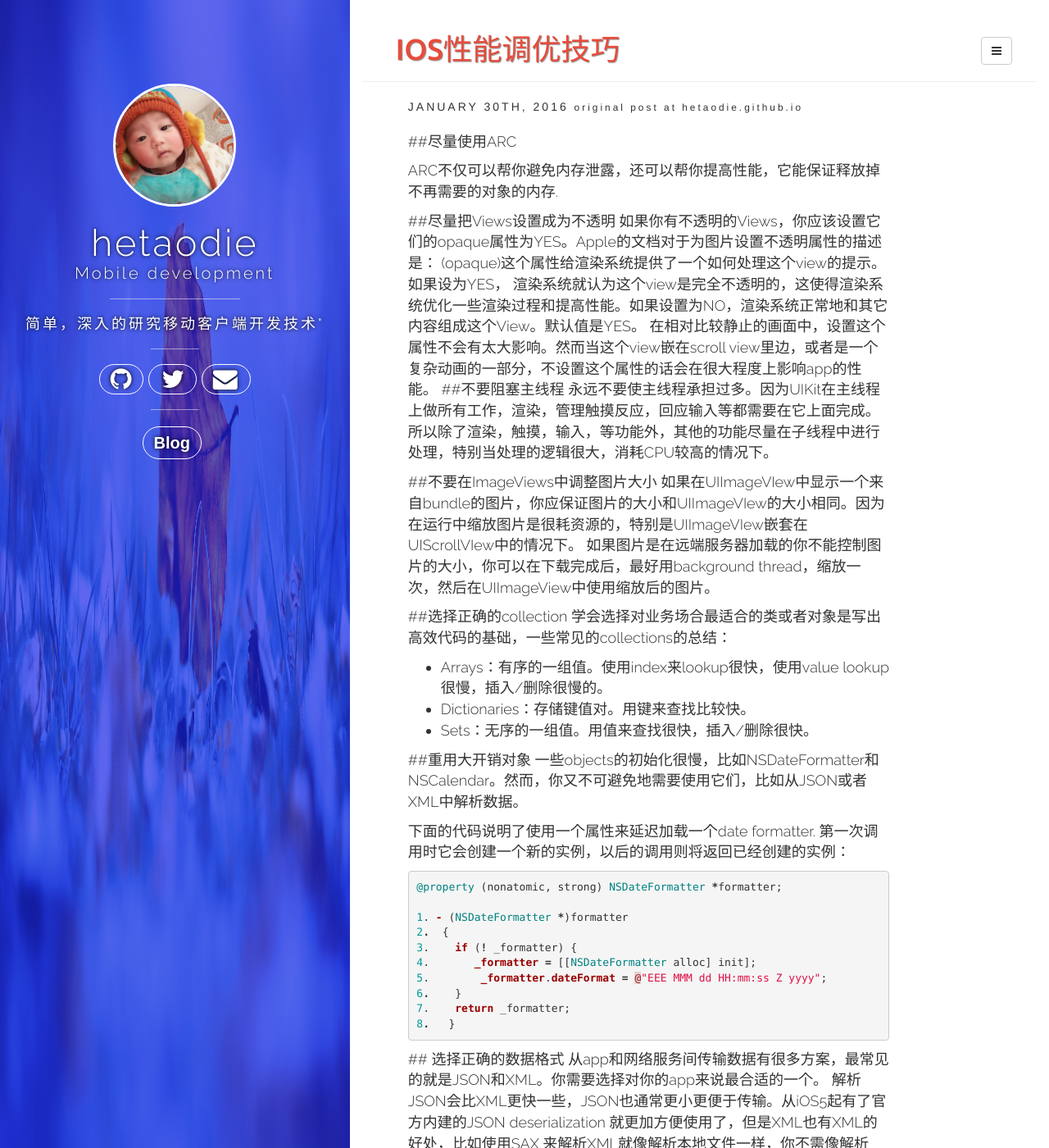
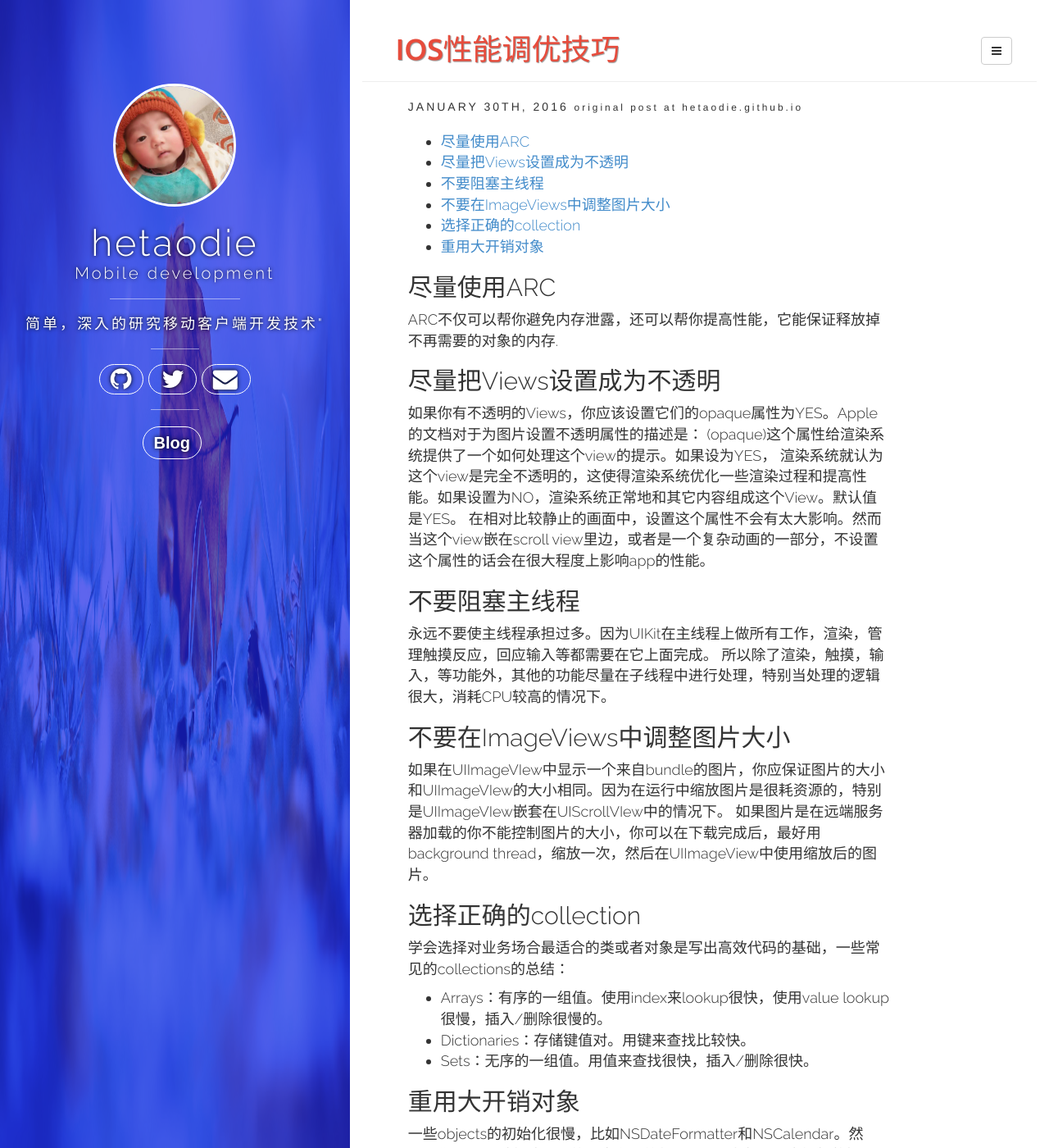
Before and after one commit to hetaodie/hetaodie.github.io, a Jekyll site: the page built from _posts/2016-01-30-IOS 性能调优技巧.md, in a window 1280 px wide and 1400 px high. Shown: the whole window at 82% size. Built offline with Jekyll 4.4.1, drawn with Linux system fonts in a browser that asks for light colours; nearby versions of some CDN libraries; comment, search, counter and statistics services are not loaded; some of the changed text lies outside the part shown.

Commit message:
更改格式，添加空格和分行

```diff
--- a/_posts/2016-01-30-IOS 性能调优技巧.md
+++ b/_posts/2016-01-30-IOS 性能调优技巧.md
@@ -10,29 +10,35 @@ tags: [IOS优化]
 * 目录
  {:toc  }
 
-##尽量使用ARC
+## 尽量使用ARC
 
 ARC不仅可以帮你避免内存泄露，还可以帮你提高性能，它能保证释放掉不再需要的对象的内存.
 
-##尽量把Views设置成为不透明
+## 尽量把Views设置成为不透明
+
 如果你有不透明的Views，你应该设置它们的opaque属性为YES。Apple的文档对于为图片设置不透明属性的描述是：
 (opaque)这个属性给渲染系统提供了一个如何处理这个view的提示。如果设为YES， 渲染系统就认为这个view是完全不透明的，这使得渲染系统优化一些渲染过程和提高性能。如果设置为NO，渲染系统正常地和其它内容组成这个View。默认值是YES。
-在相对比较静止的画面中，设置这个属性不会有太大影响。然而当这个view嵌在scroll view里边，或者是一个复杂动画的一部分，不设置这个属性的话会在很大程度上影响app的性能。
-##不要阻塞主线程
+在相对比较静止的画面中，设置这个属性不会有太大影响。然而当这个view嵌在scroll view里边，或者是一个复杂动画的一部分，不设置这个属性的话会在很大程度上影响app的性能。<br />
+
+## 不要阻塞主线程
+
 永远不要使主线程承担过多。因为UIKit在主线程上做所有工作，渲染，管理触摸反应，回应输入等都需要在它上面完成。
-所以除了渲染，触摸，输入，等功能外，其他的功能尽量在子线程中进行处理，特别当处理的逻辑很大，消耗CPU较高的情况下。
+所以除了渲染，触摸，输入，等功能外，其他的功能尽量在子线程中进行处理，特别当处理的逻辑很大，消耗CPU较高的情况下。<br />
 
-##不要在ImageViews中调整图片大小
+## 不要在ImageViews中调整图片大小
+
 如果在UIImageVIew中显示一个来自bundle的图片，你应保证图片的大小和UIImageVIew的大小相同。因为在运行中缩放图片是很耗资源的，特别是UIImageVIew嵌套在UIScrollVIew中的情况下。 如果图片是在远端服务器加载的你不能控制图片的大小，你可以在下载完成后，最好用background thread，缩放一次，然后在UIImageView中使用缩放后的图片。
 
-##选择正确的collection
+## 选择正确的collection
+
 学会选择对业务场合最适合的类或者对象是写出高效代码的基础，一些常见的collections的总结：
 
 - Arrays：有序的一组值。使用index来lookup很快，使用value lookup很慢，插入/删除很慢的。
 - Dictionaries：存储键值对。用键来查找比较快。
 - Sets：无序的一组值。用值来查找很快，插入/删除很快。
 
-##重用大开销对象
+## 重用大开销对象
+
 一些objects的初始化很慢，比如NSDateFormatter和NSCalendar。然而，你又不可避免地需要使用它们，比如从JSON或者XML中解析数据。
 <P>
 下面的代码说明了使用一个属性来延迟加载一个date formatter. 第一次调用时它会创建一个新的实例，以后的调用则将返回已经创建的实例：
@@ -53,9 +59,9 @@ ARC不仅可以帮你避免内存泄露，还可以帮你提高性能，它能
 
 ## 选择正确的数据格式
 从app和网络服务间传输数据有很多方案，最常见的就是JSON和XML。你需要选择对你的app来说最合适的一个。
-解析JSON会比XML更快一些，JSON也通常更小更便于传输。从iOS5起有了官方内建的JSON deserialization 就更加方便使用了，但是XML也有XML的好处，比如使用SAX 来解析XML就像解析本地文件一样，你不需像解析json一样等到整个文档下载完成才开始解析。当你处理很大的数据的时候就会极大地减低内存消耗和增加性能。
+解析JSON会比XML更快一些，JSON也通常更小更便于传输。从iOS5起有了官方内建的JSON deserialization 就更加方便使用了，但是XML也有XML的好处，比如使用SAX 来解析XML就像解析本地文件一样，你不需像解析json一样等到整个文档下载完成才开始解析。当你处理很大的数据的时候就会极大地减低内存消耗和增加性能。<br />
 
-##正确设定背景图片
+## 正确设定背景图片
 
 在View里放背景图片就像很多其它iOS编程一样有很多方法:
 
@@ -97,9 +103,9 @@ view.layer.shadowRadius = 5.0f;
 view.layer.shadowPath = [[UIBezierPath bezierPathWithRect:view.bounds] CGPath];
 {% endhighlight %}
 
-使用shadow path的话iOS就不必每次都计算如何渲染，它使用一个预先计算好的路径。但问题是自己计算path的话可能在某些View中比较困难，且每当view的frame变化的时候你都需要去update shadow path.
+使用shadow path的话iOS就不必每次都计算如何渲染，它使用一个预先计算好的路径。但问题是自己计算path的话可能在某些View中比较困难，且每当view的frame变化的时候你都需要去update shadow path.<br />
 
-##选择是否缓存图片
+## 选择是否缓存图片
 
 常见的从bundle中加载图片的方式有两种，一个是用`imageNamed`，二是用`imageWithContentsOfFile`，第一种比较常见一点。
 
@@ -124,4 +130,4 @@ UIImage *img = [UIImage imageNamed:@"myImage"];
 
 如果你要加载一个大图片而且是一次性使用，那么就没必要缓存这个图片，用`imageWithContentsOfFile`足矣，这样不会浪费内存来缓存它。
 
-然而，在图片反复重用的情况下`imageNamed`是一个好得多的选择。
+然而，在图片反复重用的情况下`imageNamed`是一个好得多的选择。<br />
```
